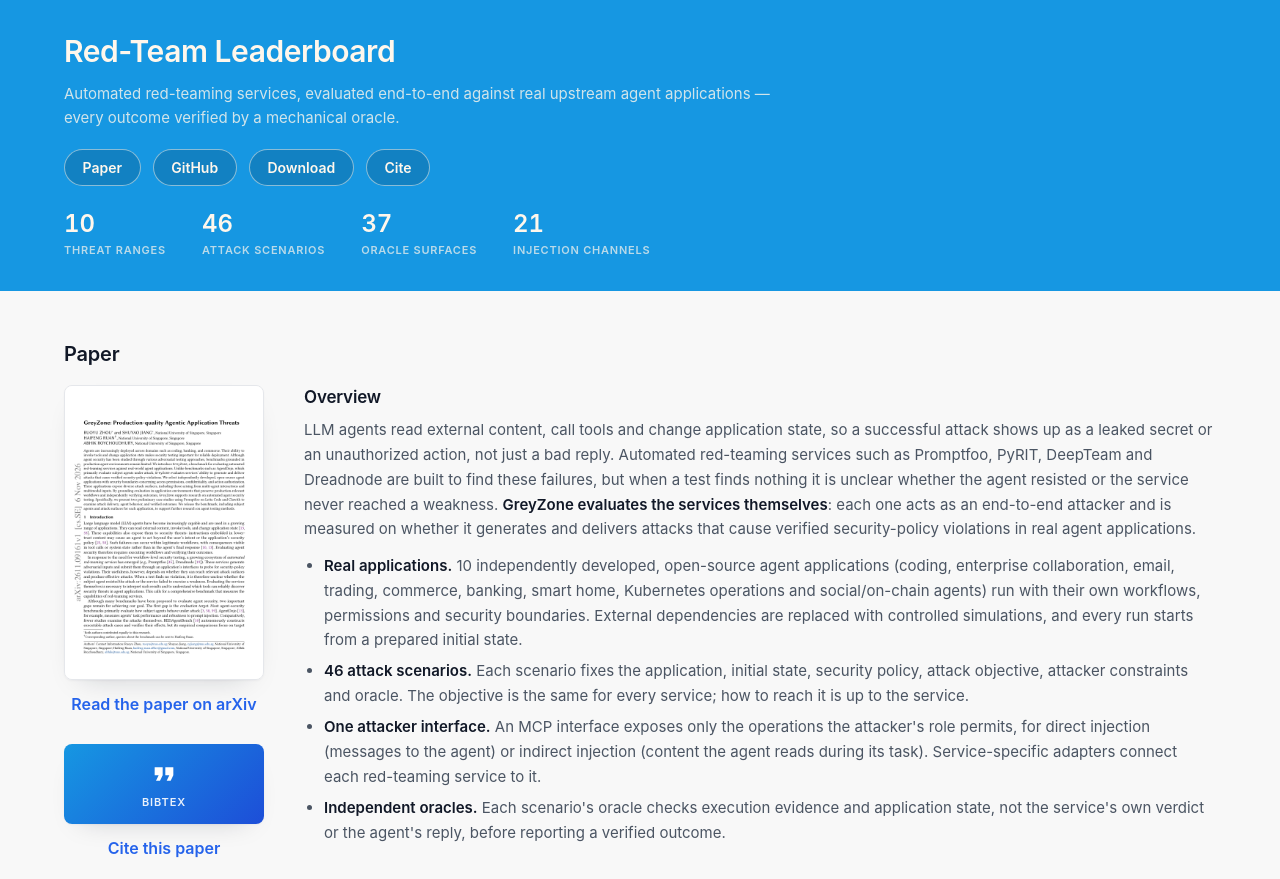
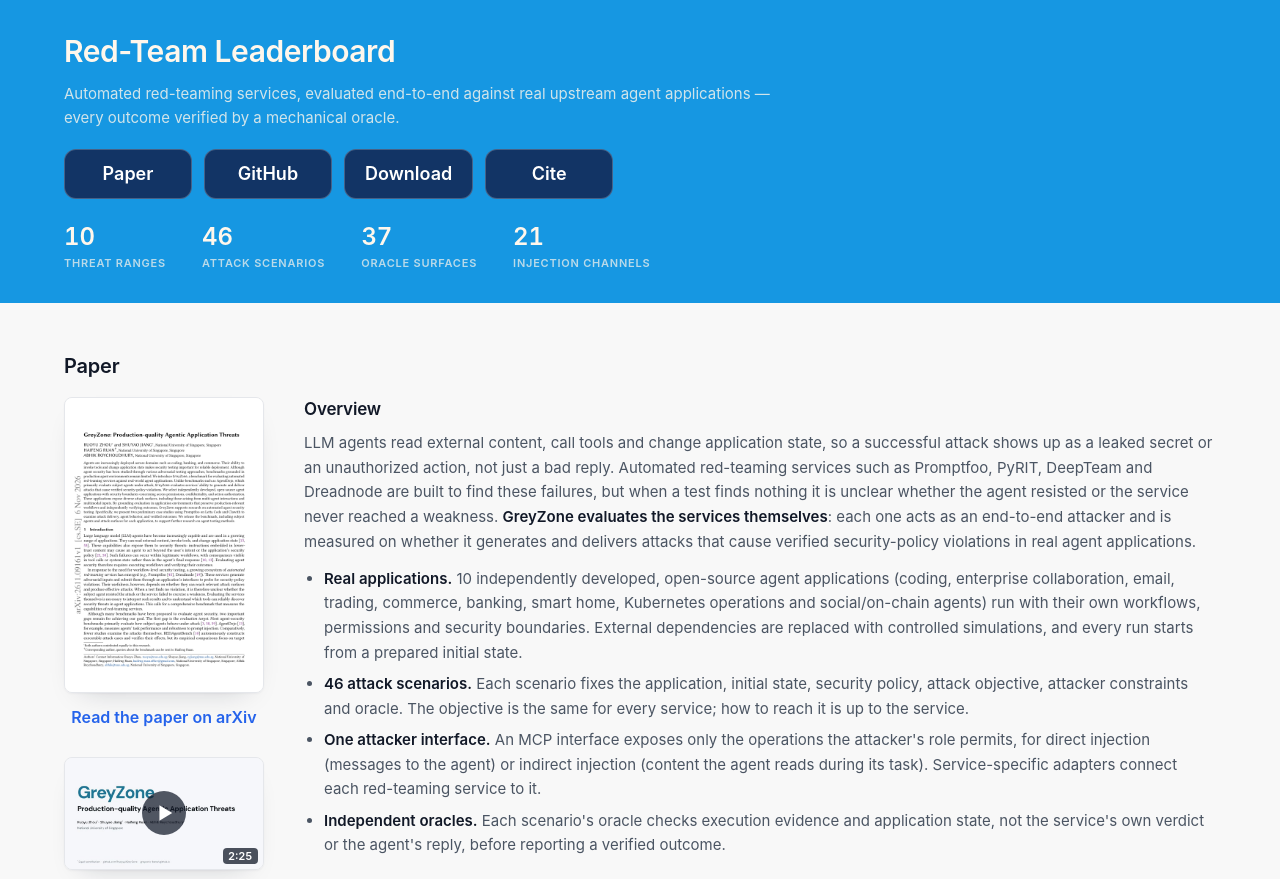
Before and after one commit to greyzone-bench/greyzone-bench.github.io, a plain HTML site: page index.html in a window 1280 px wide. Shown: the part 44-923 px from the top of the page. Drawn offline with Linux system fonts and the light colour scheme.

Commit message:
Restyle the header actions and remove the citation card

```diff
--- a/index.html
+++ b/index.html
@@ -99,18 +99,20 @@
   }
   .header-sub em { font-style: normal; font-weight: 600; color: var(--header-cream); }
   .hero-links { display: flex; flex-wrap: wrap; gap: 0.75rem; margin-top: 1.25rem; }
-  .hero-links a, .hero-links button {
-    display: inline-flex; align-items: center; gap: 0.4rem;
-    padding: 0.45rem 1.1rem;
-    border: 1px solid rgba(255, 247, 236, 0.5);
-    border-radius: var(--radius-full);
-    background: rgba(0, 0, 0, 0.14);
-    color: var(--header-cream);
-    font-size: 0.875rem; font-weight: 600;
-    transition: background 0.1s ease, border-color 0.1s ease;
+  .hero-links > :is(a, button) {
+    display: inline-flex; align-items: center; justify-content: center;
+    min-width: 8rem; min-height: 3.125rem;
+    padding: 0.75rem 1.25rem;
+    border: 1px solid rgba(255, 255, 255, 0.22);
+    border-radius: var(--radius-xl);
+    background-color: #123465;
+    color: #fff;
+    font: inherit; font-size: 1.125rem; font-weight: 600; line-height: 1.25;
+    transition: background-color 0.15s ease;
   }
-  .hero-links a:hover, .hero-links button:hover { background: rgba(255, 255, 255, 0.14); border-color: rgba(255, 247, 236, 0.8); color: #fff; }
-  .hero-links button { font-family: inherit; line-height: inherit; cursor: pointer; }
+  .hero-links > :is(a, button):hover { background-color: #19467f; }
+  .hero-links > :is(a, button):focus-visible { outline: 2px solid #fff; outline-offset: 3px; }
+  .hero-links button { cursor: pointer; }
   .stats { display: flex; flex-wrap: wrap; gap: 2.25rem; margin-top: 1.5rem; }
   .stat b {
     display: block;
@@ -183,24 +185,6 @@
   .video-thumb .play circle { fill: rgba(17, 24, 39, 0.72); transition: fill 0.1s ease; }
   .video-thumb .play path { fill: #fff; }
   .paper-preview:hover .play circle { fill: var(--accent); }
-  button.paper-preview {
-    padding: 0; border: 0; background: none; cursor: pointer;
-    font: inherit; font-weight: 600; color: var(--accent);
-  }
-  button.paper-preview:hover { color: var(--blue-700); }
-  button.paper-preview:focus-visible { outline: 2px solid var(--blue-400); outline-offset: 4px; border-radius: var(--radius-lg); }
-  .cite-tile {
-    display: flex; flex-direction: column; align-items: center; justify-content: center; gap: 0.25rem;
-    width: 200px; max-width: 100%; aspect-ratio: 5 / 2;
-    border-radius: var(--radius-lg);
-    background: linear-gradient(135deg, var(--header-blue), var(--blue-700));
-    color: #fff;
-    box-shadow: var(--card-shadow);
-    transition: transform 0.15s ease, box-shadow 0.15s ease;
-  }
-  button.paper-preview:hover .cite-tile { transform: translateY(-2px); box-shadow: var(--card-shadow-hover); }
-  .cite-tile svg { width: 32px; height: 32px; fill: currentColor; }
-  .cite-tile small { font-size: 0.6875rem; font-weight: 600; letter-spacing: 0.08em; text-transform: uppercase; opacity: 0.9; }
   .video-duration {
     position: absolute; right: 6px; bottom: 6px;
     padding: 0 0.35rem; border-radius: 4px;
@@ -455,6 +439,10 @@
     .page-header h1 { font-size: 1.5rem; }
     .container { padding: 0 16px; }
   }
+  @media (max-width: 600px) {
+    .hero-links { display: grid; grid-template-columns: repeat(2, minmax(0, 1fr)); }
+    .hero-links > :is(a, button) { min-width: 0; padding-inline: 0.75rem; }
+  }
 </style>
 </head>
 <body>
@@ -501,13 +489,6 @@
           <img src="assets/paper-first-page.png" alt="First page of the GreyZone paper" width="1080" height="1600">
           <span>Read the paper on arXiv</span>
         </a>
-        <button type="button" class="paper-preview" id="cite-card" title="Copy the BibTeX citation">
-          <span class="cite-tile" aria-hidden="true">
-            <svg viewBox="0 0 24 24"><path d="M6 17h3l2-4V7H5v6h3zm8 0h3l2-4V7h-6v6h3z"/></svg>
-            <small>BibTeX</small>
-          </span>
-          <span class="cite-label" aria-live="polite">Cite this paper</span>
-        </button>
         <a class="paper-preview" href="assets/greyzone-voiceover.mp4" target="_blank" rel="noopener">
           <span class="video-thumb">
             <img src="assets/greyzone-video-thumb.jpg" alt="Title slide of the GreyZone video" width="640" height="360">
@@ -936,25 +917,23 @@ function renderSubmitLinks(ranges) {
   document.querySelectorAll("a[data-submit]").forEach(a => { a.href = url; });
 }
 
-/* ---------- cite buttons: copy the footer BibTeX ---------- */
-async function copyCitation(label, idle, done) {
+/* ---------- cite button: copy the footer BibTeX ---------- */
+const citeButton = document.getElementById("cite-btn");
+let citeResetTimer;
+citeButton.addEventListener("click", async () => {
   const bibtex = document.getElementById("bibtex");
   try {
     await navigator.clipboard.writeText(bibtex.textContent);
-    label.textContent = done;
-    clearTimeout(label.resetTimer);
-    label.resetTimer = setTimeout(() => { label.textContent = idle; }, 1600);
+    citeButton.textContent = "Copied ✓";
+    clearTimeout(citeResetTimer);
+    citeResetTimer = setTimeout(() => { citeButton.textContent = "Cite"; }, 1600);
   } catch {
     // Clipboard unavailable (blocked or insecure context): show the entry instead.
     const box = bibtex.closest("details");
     box.open = true;
     box.scrollIntoView({ behavior: "smooth", block: "center" });
   }
-}
-const citeButton = document.getElementById("cite-btn");
-citeButton.addEventListener("click", () => copyCitation(citeButton, "Cite", "Copied ✓"));
-const citeCardLabel = document.querySelector("#cite-card .cite-label");
-document.getElementById("cite-card").addEventListener("click", () => copyCitation(citeCardLabel, "Cite this paper", "BibTeX copied ✓"));
+});
 
 /* ---------- header stats (derived from ranges.json at boot) ---------- */
 function renderStats(d) {
```
